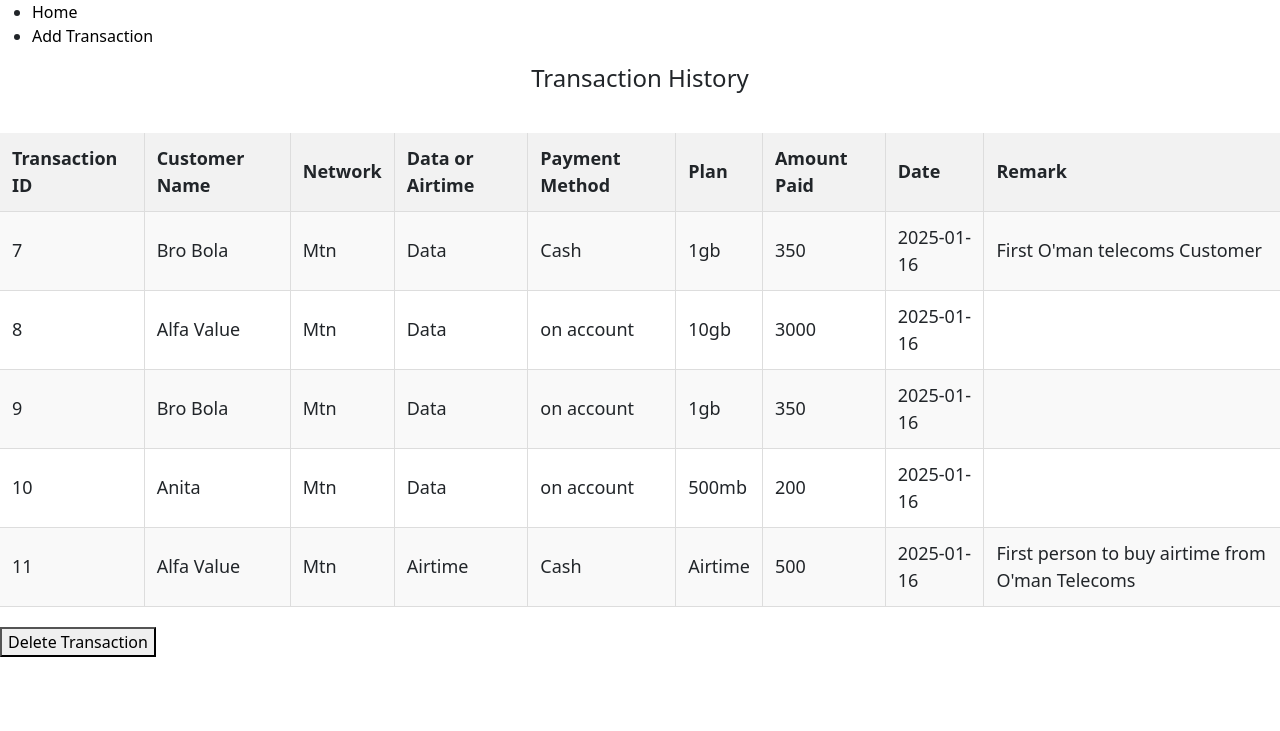
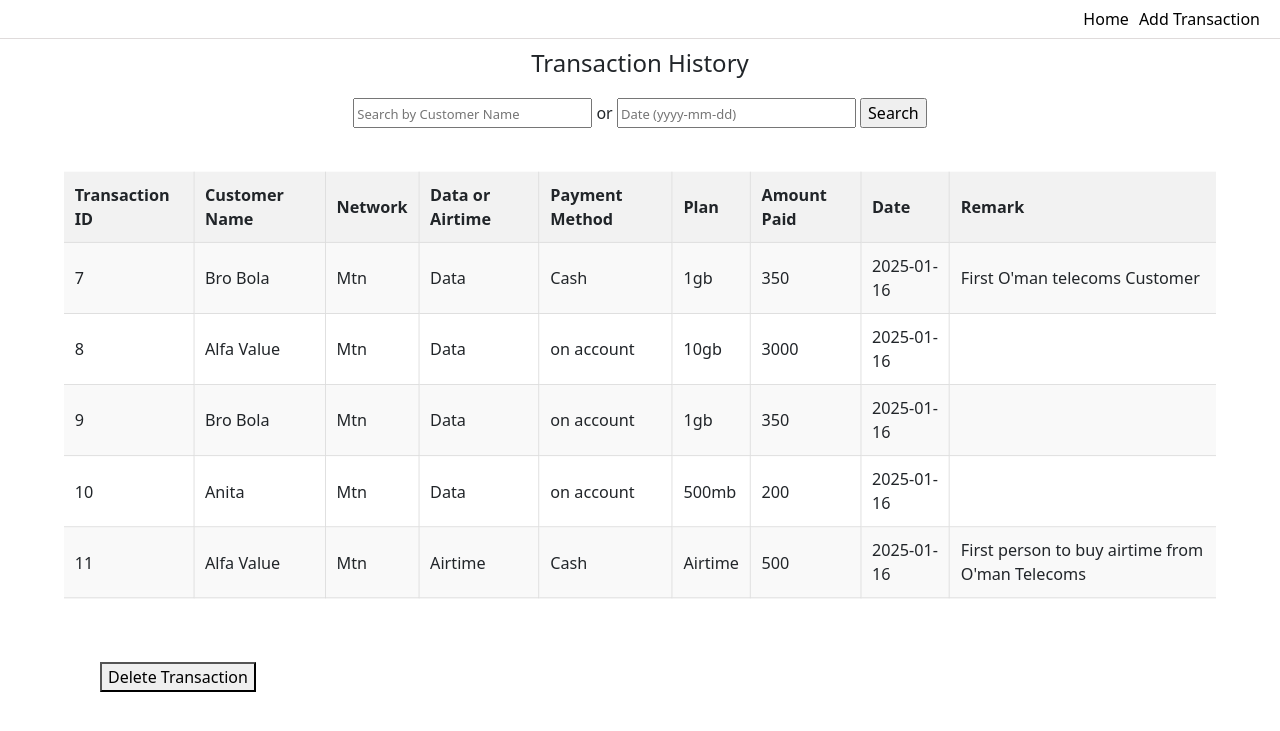
Before and after one commit to Nigeriaboy/O-man-business-app, a Flask app: page / in a window 1280 px wide. Shown: the top 731 px of the page. Run offline with Flask 3, Linux system fonts and the light colour scheme; data comes from the database, SQL or seed files in the repository; both versions use the stored data as it was after the commit.

Commit message:
implement the transaction search logic

```diff
--- a/app.py
+++ b/app.py
@@ -32,9 +32,10 @@ def add():
         payment_method = request.form.get("payment_method")
         plan = request.form.get("plan")
         amount = request.form.get("amount")
-        remark = request.form.get("remark")
-        if not remark:
-            remark = "--"
+        remark = request.form.get("remark", "--")
+
+        if not (name and network and data_or_airtime and payment_method and plan and amount):
+            return redirect("/error_message")
 
         conn.execute("INSERT INTO transactions (cust_name, network, data_or_airtime, payment_method, plan, amount, remark) VALUES (?,?,?,?,?,?,?)", (name, network, data_or_airtime, payment_method, plan, amount, remark))
         conn.commit()
@@ -50,3 +51,40 @@ def delete():
     conn.commit()
     conn.close()
     return redirect('/')
+
+@app.route('/error_message')
+def error_message():
+    return render_template("error-message.html")
+
+@app.route('/search', methods=['POST'])
+def search():
+    name = request.form.get("name")
+    date = request.form.get("date")
+
+    # Check if the user did not enter any search value
+    if not name and not date:
+        return redirect("/error_message")
+
+    # check if the user entered only the name
+    if name and not date:
+        conn = connect_db()
+        cursor = conn.execute("SELECT * FROM transactions WHERE cust_name LIKE ?", ('%' + name + '%',))
+        transactions = cursor.fetchall()
+        conn.close()
+        return render_template('index.html', transactions=transactions)
+
+    # check if the user entered only the date
+    if date and not name:
+        conn = connect_db()
+        cursor = conn.execute("SELECT * FROM transactions WHERE date LIKE ?", ('%' + date + '%',))
+        transactions = cursor.fetchall()
+        conn.close()
+        return render_template('index.html', transactions=transactions)
+
+    # check if the user entered both the name and the date
+    if name and date:
+        conn = connect_db()
+        cursor = conn.execute("SELECT * FROM transactions WHERE cust_name LIKE ? AND date LIKE ?", ('%' + name + '%', '%' + date + '%',))
+        transactions = cursor.fetchall()
+        conn.close()
+        return render_template('index.html', transactions=transactions)
--- a/static/style.css
+++ b/static/style.css
@@ -5,6 +5,7 @@ table {
     margin: 20px 0;
     font-size: 18px;
     text-align: left;
+    transform: scale(0.9);
     }
 th, td {
     padding: 12px;
@@ -38,11 +39,30 @@ td:last-child, th:last-child {
     border-radius: 5px;
 }
 
-.nav-links a {
+.nav-links {
+    display: flex;
+    list-style: none;
+    gap: 10px;
+    margin-top: 7px;
+    margin-bottom: 7px;
+    justify-content: end;
+    margin-right: 20px;
+}
+
+.nav-links a{
     text-decoration: none;
     color: black;
-    display: flex;
-    list-style: none;
+    text-align: right;
+    transition: color 0.3s;
+}
+
+.nav-links a:hover {
+    color: rgb(4, 115, 243);
+}
+
+nav {
+    border-bottom: 1px solid rgb(223, 219, 219);
+    margin-bottom: 10px;
 }
 
 .form-group {
@@ -52,3 +72,75 @@ td:last-child, th:last-child {
 label {
     font-weight: bold;
 }
+
+.form-control {
+    width: 100%;
+    padding: 5px;
+    padding-right: 80px;
+    margin-top: 10px;
+}
+
+.stacked-form {
+    display: flex;
+    align-items: center;
+    justify-content: center;
+}
+
+.needs-validation {
+    display: block;
+    border: solid 1px #ddd;
+    padding: 80px;
+    width: 500px;
+}
+
+.delete-container {
+    margin-top: 10px;
+    padding: 0px;
+    margin-left: 50px;
+    margin-right: 0px;
+}
+
+.delete-col1, .delete-col2 {
+    margin-bottom: 5px;
+}
+
+#delete {
+    margin-left: 50px;
+    margin-top: 10px;
+}
+
+#search {
+    text-align: center;
+}
+
+#search input::placeholder{
+    font-size: small;
+}
+
+#search span {
+    text-align: left;
+}
+
+/* ...existing code... */
+
+@media (max-width: 480px) {
+    form {
+        transform: scale(0.8);
+    }
+
+    .form-group {
+        transform: scale(1.25);
+        margin-top: 25px;
+    }
+
+    form {
+        transform: scale(0.8);
+    }
+
+    #search input, #search span {
+        margin-bottom: 5px;
+        display: block;
+        text-align: center;
+    }
+
+}
--- a/templates/index.html
+++ b/templates/index.html
@@ -5,6 +5,13 @@
 {% block main %}
 
 <h1 class="text-center">Transaction History</h1>
+
+<form id="search" action="/search", method="post">
+    <input type="text" name="name" placeholder="Search by Customer Name">
+    <span>or</span>
+    <input type="text" name="date" placeholder="Date (yyyy-mm-dd)">
+    <input type="submit" value="Search">
+</form>
 
 <div class="table-responsive">
     <table>
```
Also changed, not shown: transaction.db.
